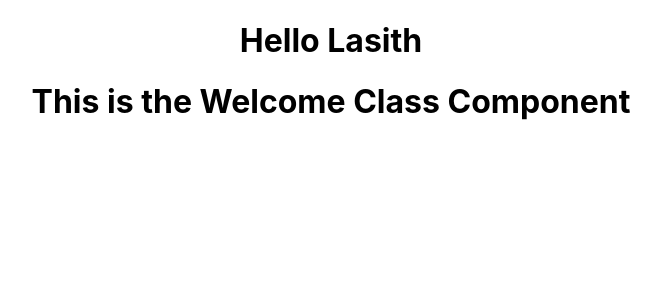
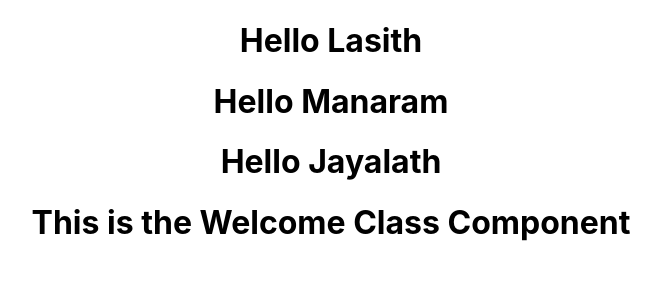
Before and after one commit to Lasith650/Fundamentals-of-React, a React (Create React App) app: page / in a window 1280 px wide. Shown: the top 300 px of the page, without its empty margins (309-970 px from the left). Built offline with nearby package versions, Linux system fonts and the light colour scheme.

Commit message:
Adding name property to Greet.js

```diff
--- a/src/App.js
+++ b/src/App.js
@@ -1,5 +1,5 @@
 import React from 'react';
-import logo from './logo.svg';
+//import logo from './logo.svg';
 import './App.css';
 import Greet from './components/Greet';
 import Welcome from './components/Welcome';
@@ -7,7 +7,9 @@
 function App() {
   return (
     <div className="App">
-       <Greet/>
+       <Greet name="Lasith"/>
+       <Greet name="Manaram"/>
+       <Greet name="Jayalath"/>
        <Welcome/>
     </div>
   );
--- a/src/components/Greet.js
+++ b/src/components/Greet.js
@@ -1,7 +1,6 @@
 import React from 'react';
 
-function Greet(){
-    return <h1>Hello Lasith</h1>
+const Greet =(props) => {
+    return <h1>Hello {props.name}</h1>
 }
-
 export default Greet;
```
